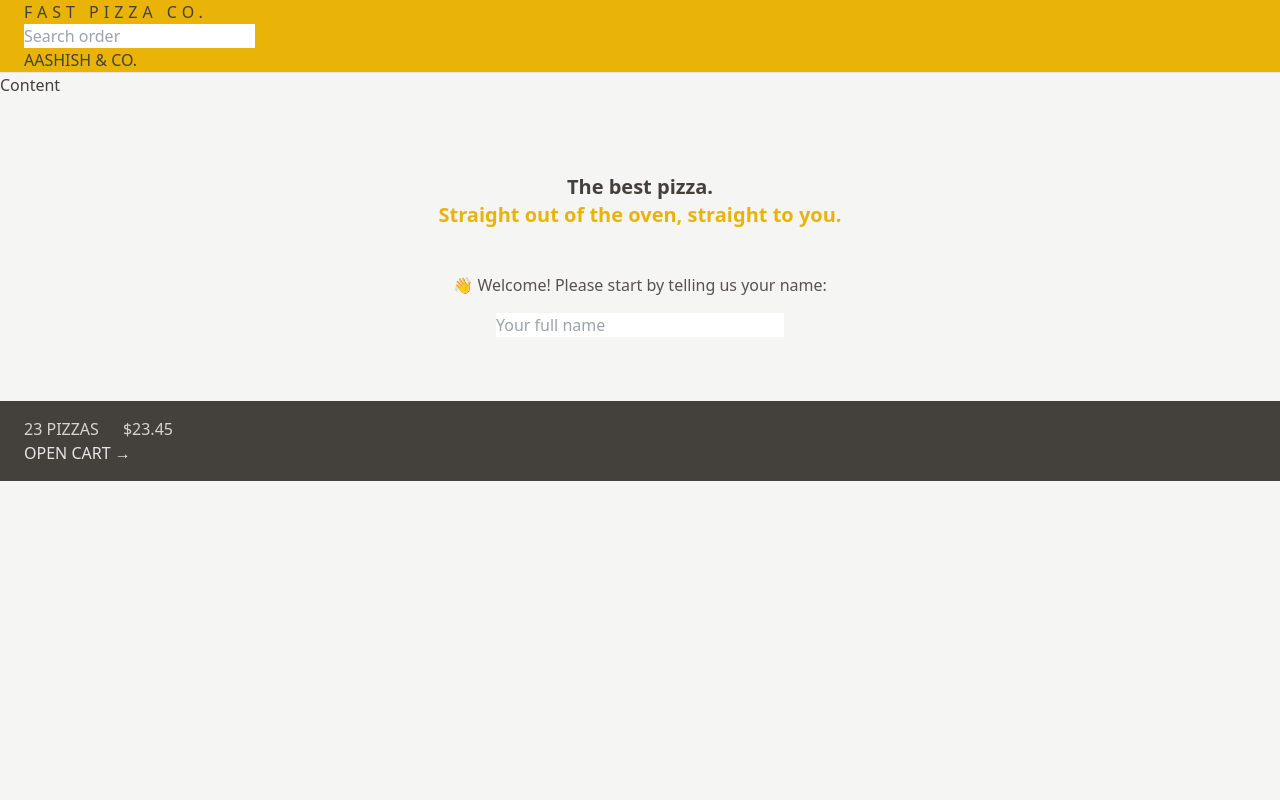
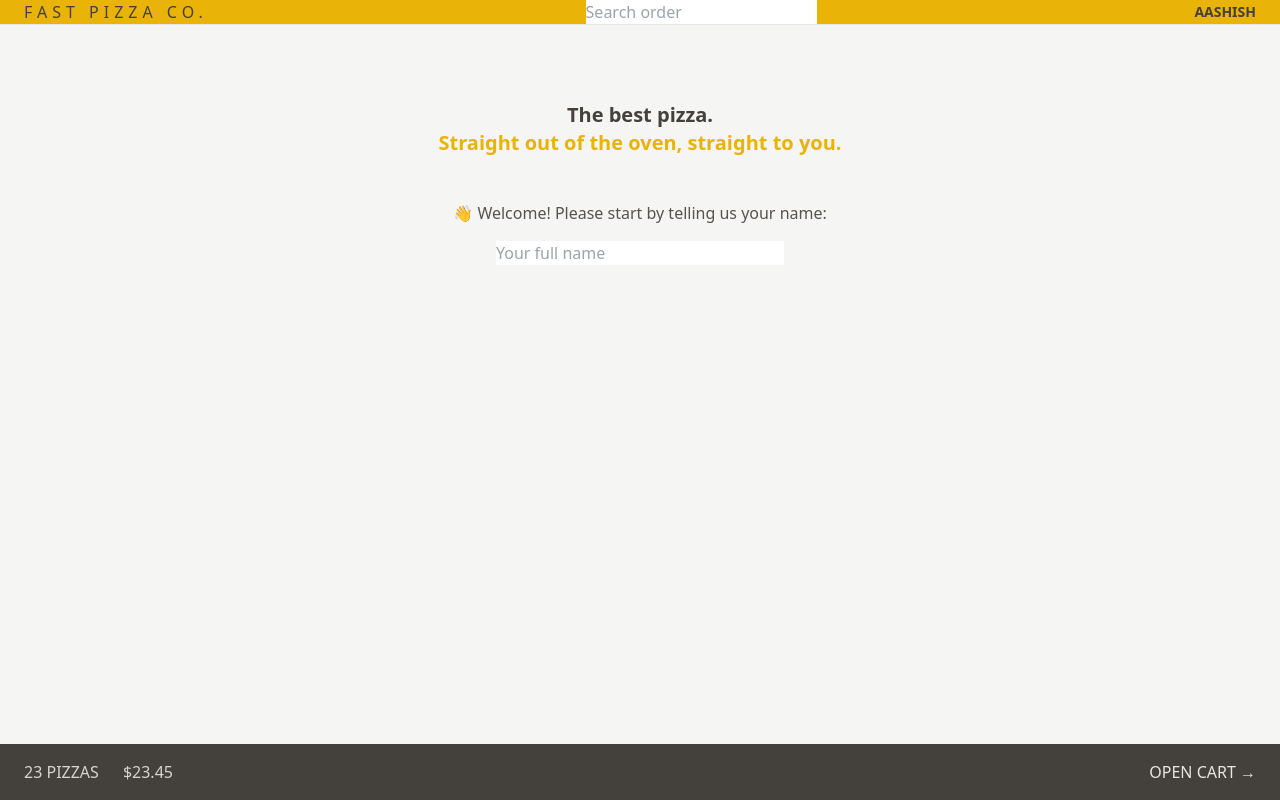
Before and after one commit to Aash417/p43-fast-pizza-react, a React (Vite) app: page / in a window 1280 px wide. Built offline with nearby package versions, Linux system fonts and the light colour scheme.

Commit message:
flexbox and grid

```diff
--- a/src/features/cart/CartOverview.jsx
+++ b/src/features/cart/CartOverview.jsx
@@ -2,7 +2,7 @@
 
 function CartOverview() {
 	return (
-    <div className="bg-stone-700 p-4 px-4 py-4 uppercase text-stone-200 sm:px-6 md:text-base">
+    <div className="flex items-center justify-between bg-stone-700 p-4 px-4 py-4 uppercase text-stone-200 sm:px-6 md:text-base">
       <p className="space-x-4 text-stone-300 sm:space-x-6">
         <span>23 pizzas</span>
         <span>$23.45</span>
--- /dev/null
+++ b/src/features/user/UserName.jsx
@@ -0,0 +1,4 @@
+function UserName() {
+  return <div className="hidden text-sm font-semibold md:block">Aashish</div>;
+}
+export default UserName;
--- a/src/ui/AppLayout.jsx
+++ b/src/ui/AppLayout.jsx
@@ -8,14 +8,15 @@
 	const isLoading = navigation.state === 'loading';
 
 	return (
-    <div className="layout">
+    <div className="grid h-screen grid-rows-[auto_1fr_auto]">
       {isLoading && <Loader />}
 
       <Header />
-      <main>
-        <h1>Content</h1>
-        <Outlet />
-      </main>
+      <div className="overflow-scroll">
+        <main className="mx-auto  max-w-3xl ">
+          <Outlet />
+        </main>
+      </div>
       <CartOverview />
     </div>
   );
--- a/src/ui/Header.jsx
+++ b/src/ui/Header.jsx
@@ -1,14 +1,15 @@
 import { Link } from 'react-router-dom';
 import SearchOrder from '../features/order/SearchOrder';
+import UserName from '../features/user/UserName';
 
 function Header() {
-	return (
-    <header className="border-b border-stone-200 bg-yellow-500 uppercase sm:px-6">
+  return (
+    <header className="flex items-center justify-between border-b border-stone-200 bg-yellow-500 uppercase sm:px-6">
       <Link to="/" className="tracking-[5px] ">
         Fast Pizza co.
       </Link>
       <SearchOrder />
-      <p>aashish & co.</p>
+      <UserName />
     </header>
   );
 }
--- a/src/ui/Home.jsx
+++ b/src/ui/Home.jsx
@@ -2,8 +2,8 @@
 
 function Home() {
   return (
-    <div className="my-10 text-center sm:my-16">
-      <h1 className="mb-8  px-4 py-3  text-xl font-semibold ">
+    <div className="my-10 px-4 text-center sm:my-16">
+      <h1 className=" mb-8  px-4 py-3  text-xl font-semibold md:text-xl ">
         The best pizza.
         <br />
         <span className="text-yellow-500">
```
